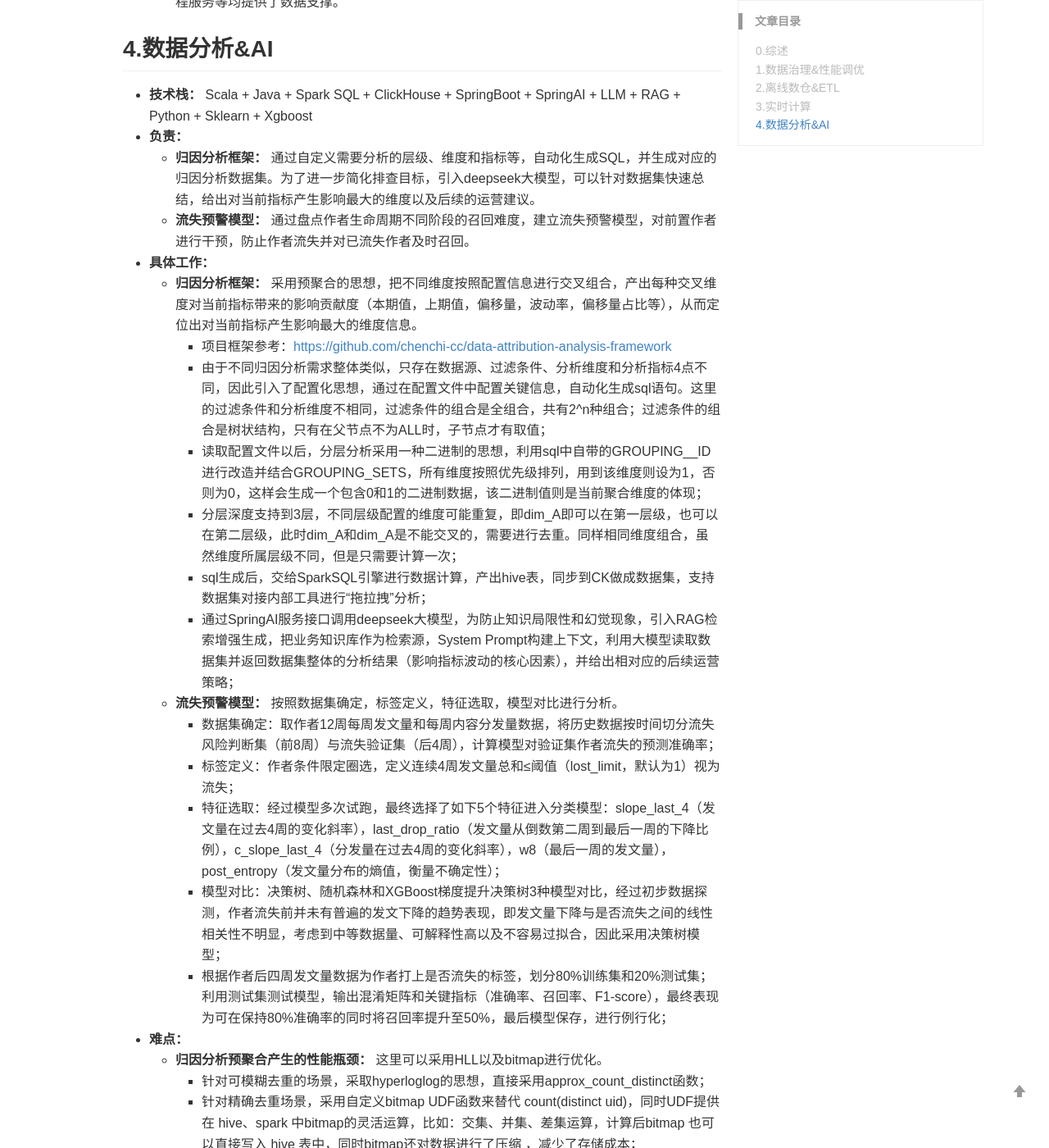
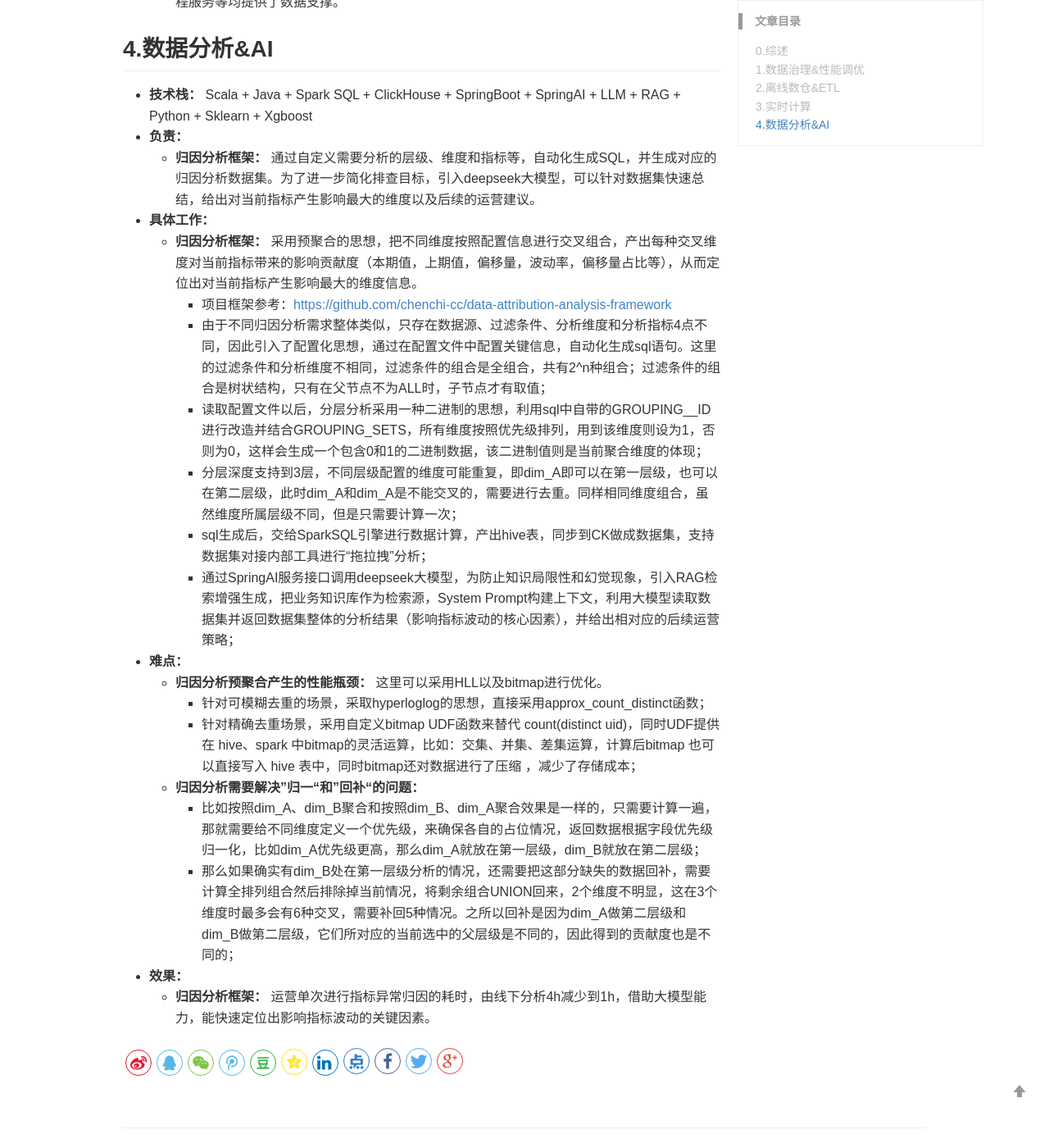
Before and after one commit to chenchi-cc/chenchi-cc.github.io, a Jekyll site: the page built from _posts/2025-08-20-resume-projects.md, in a window 1280 px wide and 1400 px high, scrolled down 6763 px. Shown: the whole window at 82% size. Built offline with Jekyll 4.4.1, drawn with Linux system fonts in a browser that asks for light colours; comment, search, counter and statistics services are not loaded; some of the changed text lies outside the part shown.

Commit message:
update ai

```diff
--- a/_posts/2025-08-20-resume-projects.md
+++ b/_posts/2025-08-20-resume-projects.md
@@ -135,7 +135,6 @@ keywords: 大数据，后台开发，算法
 - **技术栈：** Scala + Java +  Spark SQL + ClickHouse + SpringBoot + SpringAI + LLM + RAG + Python + Sklearn + Xgboost
 - **负责：**
   - **归因分析框架：** 通过自定义需要分析的层级、维度和指标等，自动化生成SQL，并生成对应的归因分析数据集。为了进一步简化排查目标，引入deepseek大模型，可以针对数据集快速总结，给出对当前指标产生影响最大的维度以及后续的运营建议。
-  - **流失预警模型：** 通过盘点作者生命周期不同阶段的召回难度，建立流失预警模型，对前置作者进行干预，防止作者流失并对已流失作者及时召回。
 - **具体工作：**
   - **归因分析框架：** 采用预聚合的思想，把不同维度按照配置信息进行交叉组合，产出每种交叉维度对当前指标带来的影响贡献度（本期值，上期值，偏移量，波动率，偏移量占比等），从而定位出对当前指标产生影响最大的维度信息。
     - 项目框架参考：[https://github.com/chenchi-cc/data-attribution-analysis-framework](https://github.com/chenchi-cc/data-attribution-analysis-framework)
@@ -144,12 +143,6 @@ keywords: 大数据，后台开发，算法
     - 分层深度支持到3层，不同层级配置的维度可能重复，即dim_A即可以在第一层级，也可以在第二层级，此时dim_A和dim_A是不能交叉的，需要进行去重。同样相同维度组合，虽然维度所属层级不同，但是只需要计算一次；
     - sql生成后，交给SparkSQL引擎进行数据计算，产出hive表，同步到CK做成数据集，支持数据集对接内部工具进行“拖拉拽”分析；
     - 通过SpringAI服务接口调用deepseek大模型，为防止知识局限性和幻觉现象，引入RAG检索增强生成，把业务知识库作为检索源，System Prompt构建上下文，利用大模型读取数据集并返回数据集整体的分析结果（影响指标波动的核心因素），并给出相对应的后续运营策略；
-  - **流失预警模型：** 按照数据集确定，标签定义，特征选取，模型对比进行分析。
-    - 数据集确定：取作者12周每周发文量和每周内容分发量数据，将历史数据按时间切分流失风险判断集（前8周）与流失验证集（后4周），计算模型对验证集作者流失的预测准确率‌；
-    - 标签定义：作者条件限定圈选，定义连续4周发文量总和≤阈值（lost_limit，默认为1）视为流失；
-    - 特征选取：经过模型多次试跑，最终选择了如下5个特征进入分类模型：slope_last_4（发文量在过去4周的变化斜率），last_drop_ratio（发文量从倒数第二周到最后一周的下降比例），c_slope_last_4（分发量在过去4周的变化斜率），w8（最后一周的发文量），post_entropy（发文量分布的熵值，衡量不确定性）；
-    - 模型对比：决策树、随机森林和XGBoost梯度提升决策树3种模型对比，经过初步数据探测，作者流失前并未有普遍的发文下降的趋势表现，即发文量下降‌与‌是否流失‌之间的线性相关性不明显，考虑到中等数据量、可解释性高以及不容易过拟合，因此采用决策树模型；
-    - 根据作者后四周发文量数据为作者打上是否流失的标签，划分80%训练集和20%测试集；利用测试集测试模型，输出混淆矩阵和关键指标（准确率、召回率、F1-score），最终表现为可在保持80%准确率的同时将召回率提升至50%，最后模型保存，进行例行化；
 - **难点：**
   - **归因分析预聚合产生的性能瓶颈：** 这里可以采用HLL以及bitmap进行优化。
     - 针对可模糊去重的场景，采取hyperloglog的思想，直接采用approx_count_distinct函数；
@@ -159,4 +152,3 @@ keywords: 大数据，后台开发，算法
     - 那么如果确实有dim_B处在第一层级分析的情况，还需要把这部分缺失的数据回补，需要计算全排列组合然后排除掉当前情况，将剩余组合UNION回来，2个维度不明显，这在3个维度时最多会有6种交叉，需要补回5种情况。之所以回补是因为dim_A做第二层级和dim_B做第二层级，它们所对应的当前选中的父层级是不同的，因此得到的贡献度也是不同的；
 - **效果：**
   - **归因分析框架：** 运营单次进行指标异常归因的耗时，由线下分析4h减少到1h，借助大模型能力，能快速定位出影响指标波动的关键因素。
-  - **流失预警模型：** 流失作者召回率7%，活动半年覆盖约7.3w作者，共计挽回作者6k人。
```
